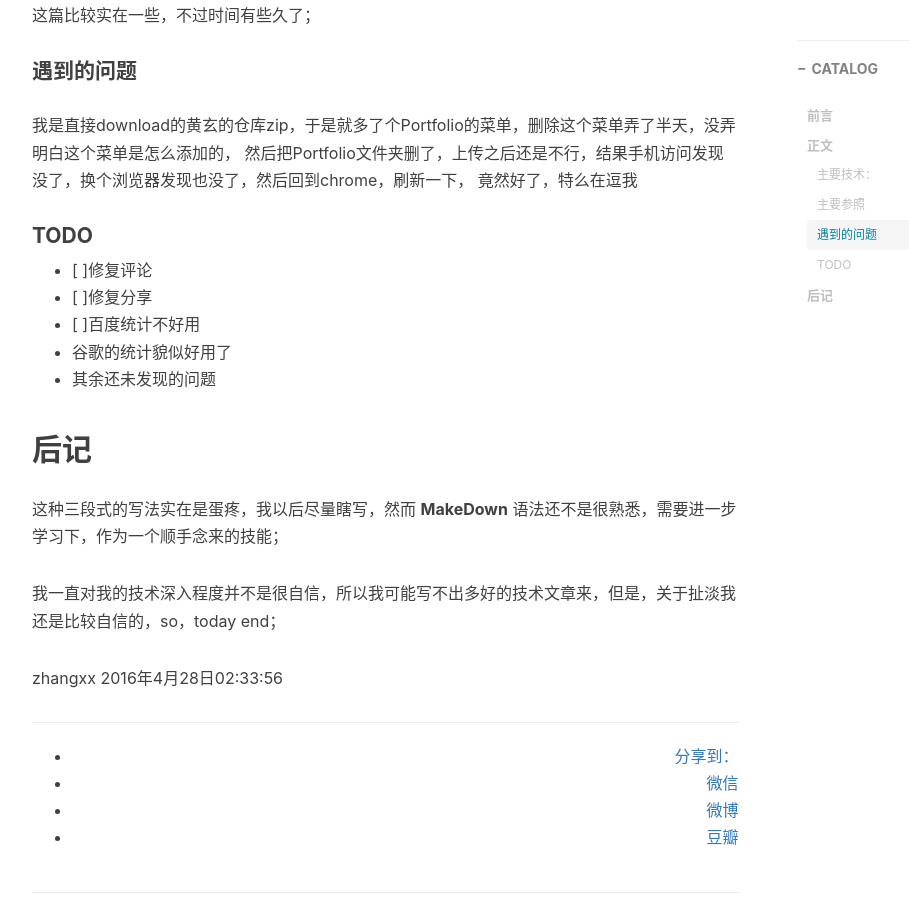
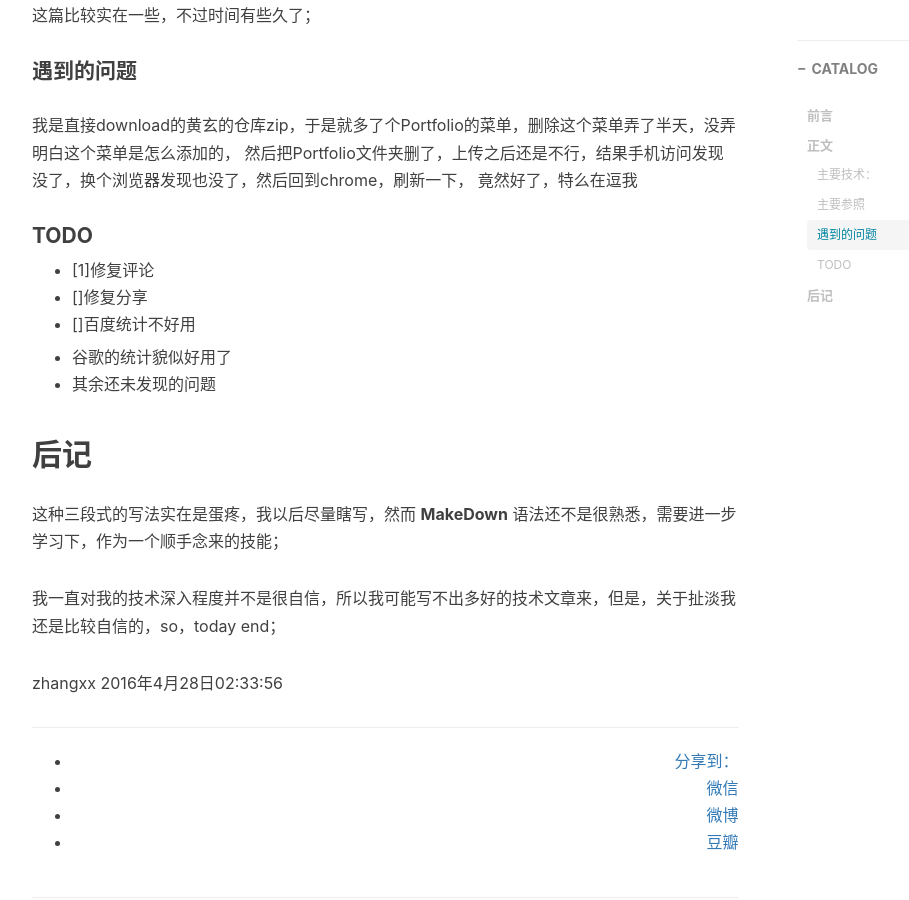
Before and after one commit to zhangxx0/zhangxx0.github.io, a Jekyll site: the page built from _posts/2016-04-28-hello-2016.markdown, in a window 1280 px wide and 900 px high, scrolled down 1695 px. Shown: the whole window, without its empty margins (233-1142 px from the left). Built offline with Jekyll 4.4.1, drawn with Linux system fonts in a browser that asks for light colours; nearby versions of some CDN libraries; comment, search, counter and statistics services are not loaded.

Commit message:
Update 2016-04-28-hello-2016.markdown

```diff
--- a/_posts/2016-04-28-hello-2016.markdown
+++ b/_posts/2016-04-28-hello-2016.markdown
@@ -61,9 +61,10 @@ tags:
 
 #### TODO
 
-- [ ]修复评论
-- [ ]修复分享
-- [ ]百度统计不好用
+- [1]修复评论
+- []修复分享
+- []百度统计不好用
+
 * 谷歌的统计貌似好用了
 * 其余还未发现的问题
 
```
